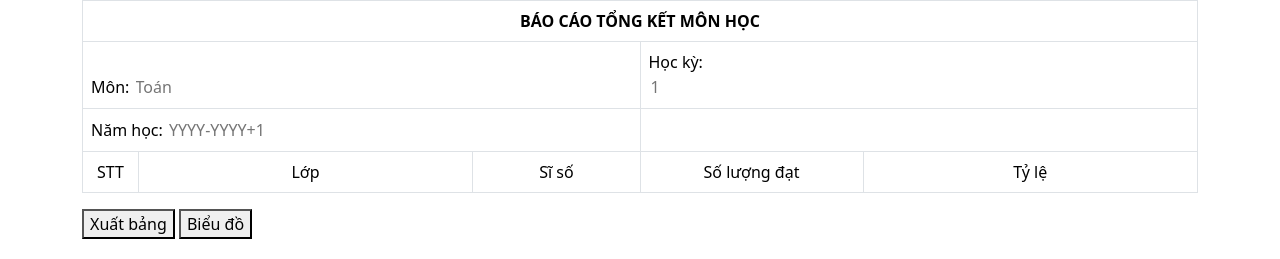
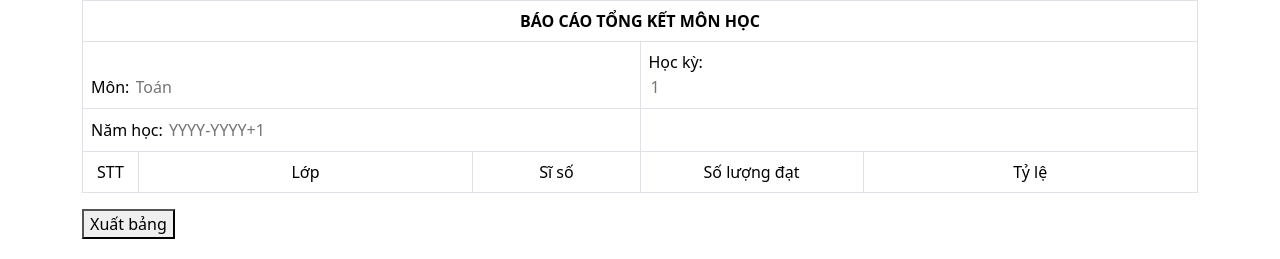
Before and after one commit to nky22112002/CNPM, a Flask app: page /statistics in a window 1280 px wide. Shown: the part 76-335 px from the top of the page. Run offline with Flask 3, Linux system fonts and the light colour scheme.

Commit message:
finished form statistics

```diff
--- a/static/js/script.js
+++ b/static/js/script.js
@@ -260,7 +260,6 @@ $(document).ready(function () {
                 nam_hoc: namHoc
             }),
             success: function (response) {
-                console.log("Response from server:", response);
 
                 // Xử lý dữ liệu trả về để hiển thị vào bảng
                 const tbody = $("table tbody");
@@ -282,6 +281,8 @@ $(document).ready(function () {
 
                     tbody.append(newRow); // Thêm hàng mới vào tbody
                 });
+                $("#showChart").show();
+
             },
             error: function (xhr, status, error) {
                 console.error("Error:", error);
--- a/templates/statistics.html
+++ b/templates/statistics.html
@@ -49,7 +49,7 @@
             </table>
 
             <button type="submit" id="showTable">Xuất bảng</button>
-            <button type="button" id="showChart">Biểu đồ</button>
+            <button type="button" id="showChart" style="display: none;">Biểu đồ</button>
             <div style="width: 80%; margin: auto; padding: 20px;">
                 <canvas id="summaryChart"></canvas>
             </div>
```
